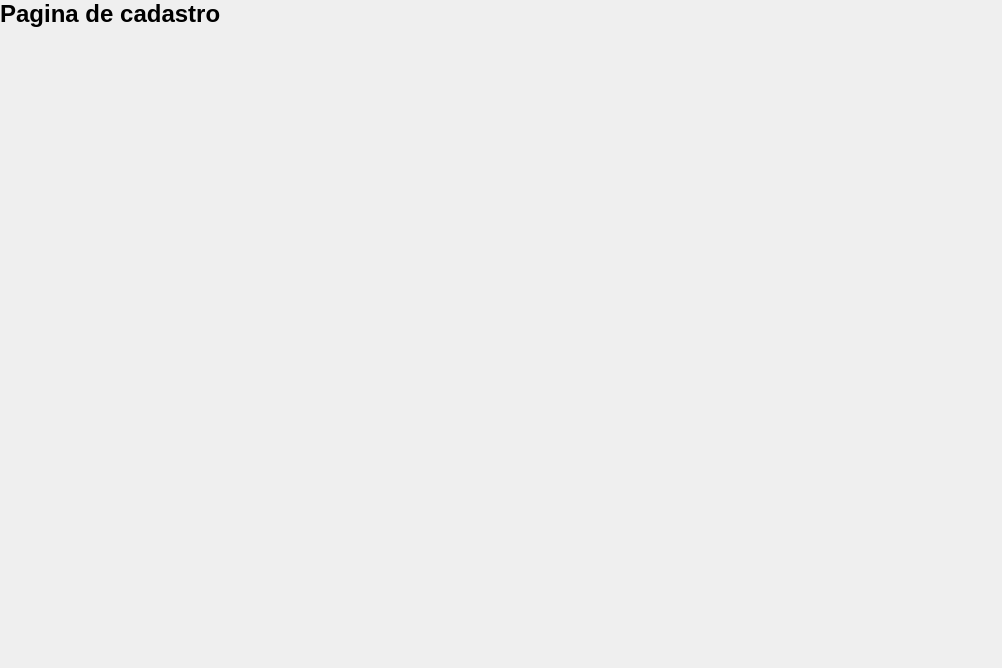
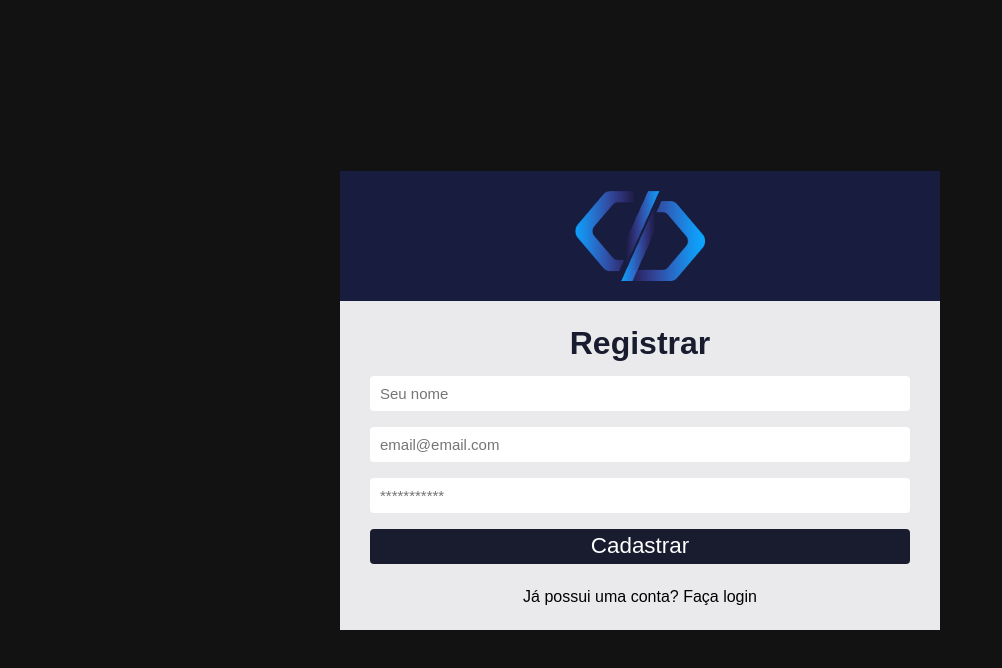
Before and after one commit to fabioank/sistema-chamados, a React (Create React App) app: page /register in a window 1280 px wide. Shown: the top 668 px of the page, without its empty margins (0-1002 px from the left). Built offline with nearby package versions, Linux system fonts and the light colour scheme.

Commit message:
Criada a pagina de cadastro

```diff
--- /dev/null
+++ b/src/pages/Dashboard/index.js
@@ -0,0 +1,7 @@
+export default function Dashboard(){
+    return(
+        <div>
+            <h1>Default dashboard</h1>
+        </div>
+    );
+}
--- a/src/pages/SignUp/index.js
+++ b/src/pages/SignUp/index.js
@@ -1,7 +1,51 @@
+import '../SignIn/signin.css';
+import logo from '../../assets/logo.png'
+import { useState } from 'react';
+import { Link } from 'react-router-dom';
+
 export default function SignUp(){
+
+    const [name, setName] = useState('');
+    const [email, setEmail] = useState('');
+    const [password, setPassword] = useState('');
+
     return(
-        <div>
-            <h2>Pagina de cadastro</h2>
+        <div className='container-center'>
+            <div className='login'>
+                <div className='login-area'>
+                    <img src={logo} alt='Logo do sistema de chamados'></img>
+                </div>
+
+                <form>
+                    <h1>Registrar</h1>
+
+                    <input
+                    type='text'
+                    placeholder='Seu nome'
+                    value={name}
+                    onChange={(e) => setName(e.target.value)}
+                    ></input>
+
+                    <input
+                    type='text'
+                    placeholder='email@email.com'
+                    value={email}
+                    onChange={(e) => setEmail(e.target.value)}
+                    ></input>
+
+                    <input
+                    type='password'
+                    placeholder='***********'
+                    value={password}
+                    onChange={(e) => setPassword(e.target.value)}
+                    ></input>
+
+                    <button type='submit'>Cadastrar</button>
+                </form>
+
+                <Link to='/register'>Já possui uma conta? Faça login</Link>
+
+            </div>
         </div>
     );
 }
--- a/src/routes/index.js
+++ b/src/routes/index.js
@@ -2,12 +2,14 @@
 
 import SignIn from "../pages/SignIn";
 import SignUp from "../pages/SignUp";
+import Dashboard from "../pages/Dashboard";
 
 function RoutesApp(){
     return (
         <Routes>
             <Route path="/" element={<SignIn /> } />
             <Route path="/register" element={<SignUp/> } />
+            <Route path="/dashboard" element={<Dashboard/>}/>
         </Routes >
     );
 }
```
